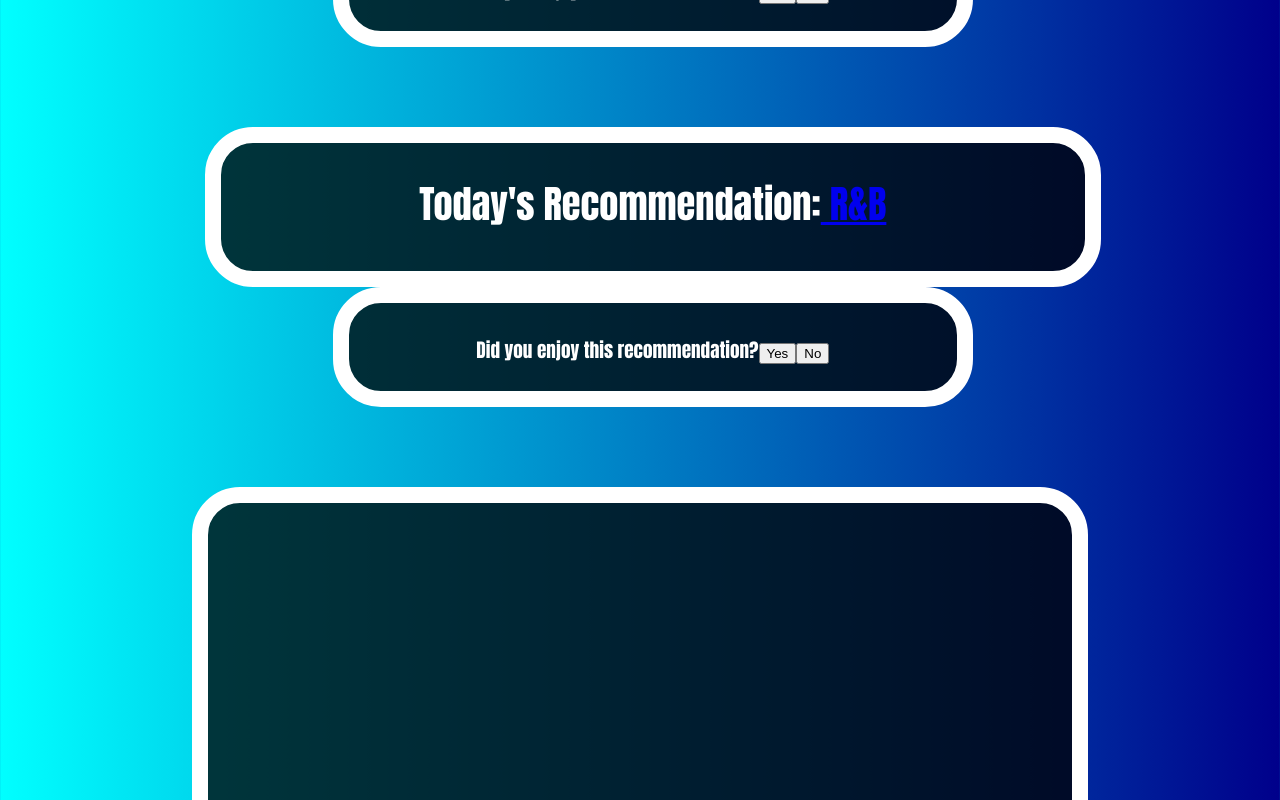
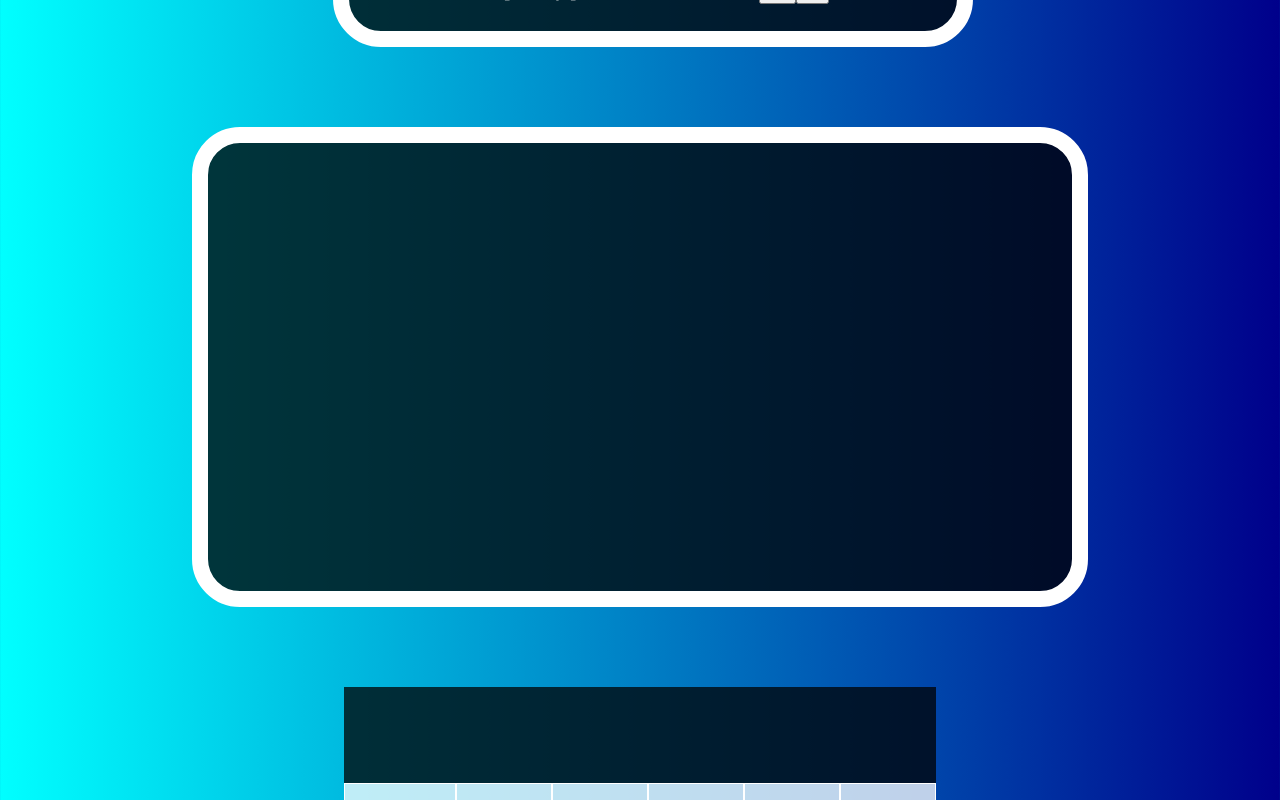
Before and after one commit to JKNguyen13/MyWebsite, a React (Create React App) app in the folder website-project/: page / in a window 1280 px wide. Shown: the part 1120-1920 px from the top of the page. Built offline with nearby package versions, Linux system fonts and the light colour scheme.

Commit message:
Cleaned Up Some Code/Individualized Into Files (12/02/22)

```diff
--- a/website-project/src/App.js
+++ b/website-project/src/App.js
@@ -4,34 +4,13 @@
 import './styles.css';
 import Clock from "./components/Clock"
 import Doodle from './components/Doodle';
-import DailyRec from "./components/DailyRec";
-
-const ACTIONS = {
-  ADD_DIGIT: 'add-digit',
-  CHOOSE_OPERATION: 'choose-operation',
-  CLEAR: 'clear',
-  DELETE_DIGIT: 'delete-digit',
-  EVALUATE: 'evaluate'
-}
-
-function reducer(state, {type, payload}){
-  switch(type){
-    case ACTIONS.ADD_DIGIT:
-    return state
-  }
-}
-
-
-function clickHandler(){
-  alert("sorsssry")
-}
+import {DailyRec, Yes, No} from "./components/DailyRec";
+import Calculator from './components/Calculator';
 
 
 const ownerName = ["Justin"]
 const greetings = ["Welcome, ","Hey, ", "What's up, ", "What's good, "]
 const greetingsFollowUp = ["What's in store for us today?", "What's waiting for us today?", "What will we do today?", "What do we need to do today?"]
-const dailyRecLink = ["https://www.youtube.com/watch?v=sBspSJWRT2E&ab_channel=QueenOfficial","https://www.youtube.com/watch?v=kTJczUoc26U&ab_channel=TheKidLAROIVEVO","https://www.youtube.com/watch?v=Tc0tLGWIqxA&ab_channel=PostMaloneVEVO","https://www.youtube.com/watch?v=Brm1ribq7WU&ab_channel=NIKI-Topic"]
-const randomGenre = [" Rock", " Pop", " Hip hop", " R&B"]
 const yes = ["'Don't look back.'", "'You are not a mistake.'", "'You are amazing.'", "'Follow your dreams'"]
 const randNum = Math.floor(Math.random() * 4)
 const texts = ["hi"]
@@ -40,7 +19,7 @@
 
 function App() {
 
-  const [{currentOperand, previousOperand, operation}, dispatch] = useReducer(reducer,{})
+
 
   return (
 
@@ -71,57 +50,12 @@
         <textarea className="custom-box"></textarea>
 
         <DailyRec></DailyRec>
-
-        <div className = "dailyRec">
-          <div className= "text">Today's Recommendation:
-            <a
-            className=""
-            href={dailyRecLink[randNum]}
-            target="_blank"
-            rel="noopener noreferrer"
-            >
-              {randomGenre[randNum]}
-            </a>
-          </div>
-
-        </div>
-
-        <div className="dailyRecFollowUp">
-          <div className="text">Did you enjoy this recommendation?
-            <button>Yes</button>
-            <button>No</button>
-          </div>
-        </div>
+        <Yes />
+        <No />
 
         <Doodle></Doodle>
 
-        <div className="calculator-grid">
-          <div className="output">
-            <div className="previous-operand">{previousOperand} {operation} </div>
-            <div className="current-operand">{currentOperand}</div>
-          </div>
-          <button className="span-two>">AC</button>
-          <button>DEL</button>
-          <button>/</button>
-          <button>1</button>
-          <button>2</button>
-          <button>3</button>
-          <button>*</button>
-          <button>4</button>
-          <button>5</button>
-          <button>6</button>
-          <button>+</button>
-          <button>7</button>
-          <button>8</button>
-          <button>9</button>
-          <button>-</button>
-          <button>.</button>
-          <button>0</button>
-          <button type="button" className="span-two">=</button>
-
-
-
-        </div>
+        <Calculator></Calculator>
 
         <Clock></Clock>
 
--- /dev/null
+++ b/website-project/src/components/Calculator.js
@@ -0,0 +1,56 @@
+import React from "react";
+import { useReducer } from "react"
+import "./CalculatorStyle.css"
+
+const ACTIONS = {
+    ADD_DIGIT: 'add-digit',
+    CHOOSE_OPERATION: 'choose-operation',
+    CLEAR: 'clear',
+    DELETE_DIGIT: 'delete-digit',
+    EVALUATE: 'evaluate'
+  }
+
+  function reducer(state, {type, payload}){
+    switch(type){
+      case ACTIONS.ADD_DIGIT:
+      return state
+    }
+  }
+
+function Calculator(){
+
+    const [{currentOperand, previousOperand, operation}, dispatch] = useReducer(reducer,{})
+
+    return(
+
+        <div className="calculator-grid">
+        <div className="output">
+          <div className="previous-operand">{previousOperand} {operation} </div>
+          <div className="current-operand">{currentOperand}</div>
+        </div>
+        <button className="span-two>">AC</button>
+        <button>DEL</button>
+        <button>/</button>
+        <button>1</button>
+        <button>2</button>
+        <button>3</button>
+        <button>*</button>
+        <button>4</button>
+        <button>5</button>
+        <button>6</button>
+        <button>+</button>
+        <button>7</button>
+        <button>8</button>
+        <button>9</button>
+        <button>-</button>
+        <button>.</button>
+        <button>0</button>
+        <button type="button" className="span-two">=</button>
+
+
+
+      </div>
+    );
+}
+
+export default Calculator;
--- /dev/null
+++ b/website-project/src/components/CalculatorStyle.css
@@ -0,0 +1,46 @@
+.calculator-grid{
+    display: grid;
+    margin: 2rem;
+    justify-content: center;
+    grid-template-rows: repeat(4, 6rem);
+    grid-template-columns: minmax(7rem, auto) repeat(5, 6rem);
+
+}
+
+.calculator-grid > button{
+    cursor: pointer;
+    font-size: 2rem;
+    border: 1px solid white;
+    outline: none;
+    background-color: rgba(255,255,255,.75);
+}
+
+.calculator-grid > button:hover, .calculator-grid > button:focus{
+    background-color: white;
+}
+
+.span-two {
+    grid-column: span 1;
+}
+
+.output {
+    grid-column:  1 / -1;
+    background-color: rgba(0,0,0,.75);
+    display: flex;
+    flex-direction: column;
+    align-items: flex-end;
+    justify-content: space-around;
+    padding: .75rem;
+    word-wrap: break-word;
+    word-break: break-all;
+}
+
+.output .previous-operand {
+    color: rgba(255,255,255,.75);
+    font-size: 1.5rem;
+}
+
+.output .current-operand{
+    color: white;
+    font-size: 2.5rem;
+}
--- a/website-project/src/components/DailyRec.js
+++ b/website-project/src/components/DailyRec.js
@@ -1,10 +1,21 @@
 import React from "react";
+import './DailyRecStyle.css';
+
+
+ function Yes(){
+    alert("Cool!");
+ }
+
+ function No(){
+    alert("Maybe you'll like the one tomorrow!");
+}
 
 
 function DailyRec(){
     const dailyRecLink = ["https://www.youtube.com/watch?v=sBspSJWRT2E&ab_channel=QueenOfficial","https://www.youtube.com/watch?v=kTJczUoc26U&ab_channel=TheKidLAROIVEVO","https://www.youtube.com/watch?v=Tc0tLGWIqxA&ab_channel=PostMaloneVEVO","https://www.youtube.com/watch?v=Brm1ribq7WU&ab_channel=NIKI-Topic"]
     const randomGenre = [" Rock", " Pop", " Hip hop", " R&B"]
     const randNum = Math.floor(Math.random() * 4)
+
 
 return(
     <><div className="dailyRec">
@@ -21,11 +32,11 @@
 
     </div><div className="dailyRecFollowUp">
             <div className="text">Did you enjoy this recommendation?
-                <button>Yes</button>
-                <button>No</button>
+                <button onclick="Yes">Yes</button>
+                <button onclick="No">No</button>
             </div>
         </div></>
 );
 }
 
-export default DailyRec
+export {DailyRec, Yes, No}
--- a/website-project/src/styles.css
+++ b/website-project/src/styles.css
@@ -40,101 +40,6 @@
     margin: 2rem;
     color: white;
 
-}
-
-.dailyRec{
-    position:relative;
-    top: 50%;
-    margin-top: 5rem;
-    margin-left: 16vw;
-    width: 70%;
-    height: 10rem;
-    background-color: rgba(0,0,0,.75);
-    border: solid;
-    border-width: 1rem;
-    border-color: white;
-    border-radius: 3rem;
-
-}
-
-.dailyRec .text{
-    text-align: center;
-    font-size: 3vw;
-    font-family:Impact, Haettenschweiler, 'Arial Narrow Bold', sans-serif;
-    margin: 2rem;
-    color: white;
-
-}
-
-.dailyRecFollowUp{
-
-    position:relative;
-    top: 50%;
-    margin-left: 26vw;
-    width: 50%;
-    height: 7.5rem;
-    background-color: rgba(0,0,0,.75);
-    border: solid;
-    border-width: 1rem;
-    border-color: white;
-    border-radius: 3rem;
-}
-
-.dailyRecFollowUp .text{
-
-    text-align: center;
-    font-size: 1.5vw;
-    font-family:Impact, Haettenschweiler, 'Arial Narrow Bold', sans-serif;
-    margin: 2rem;
-    color: white;
-
-}
-
-.calculator-grid{
-    display: grid;
-    margin: 2rem;
-    justify-content: center;
-    grid-template-rows: repeat(4, 6rem);
-    grid-template-columns: minmax(7rem, auto) repeat(5, 6rem);
-
-}
-
-.calculator-grid > button{
-    cursor: pointer;
-    font-size: 2rem;
-    border: 1px solid white;
-    outline: none;
-    background-color: rgba(255,255,255,.75);
-}
-
-.calculator-grid > button:hover, .calculator-grid > button:focus{
-    background-color: white;
-}
-
-.span-two {
-    grid-column: span 1;
-}
-
-.output {
-    grid-column:  1 / -1;
-    background-color: rgba(0,0,0,.75);
-    display: flex;
-    flex-direction: column;
-    align-items: flex-end;
-    justify-content: space-around;
-    padding: .75rem;
-    word-wrap: break-word;
-    word-break: break-all;
-}
-
-.output .previous-operand {
-    color: rgba(255,255,255,.75);
-    font-size: 1.5rem;
-}
-
-.output .current-operand{
-    color: white;
-    font-size: 2.5rem;
 }
 
 .calendar{
```
Also changed, not shown: website-project/src/components/DailyRecStyle.css (renamed from website-project/src/DailyRecStyle.css).
